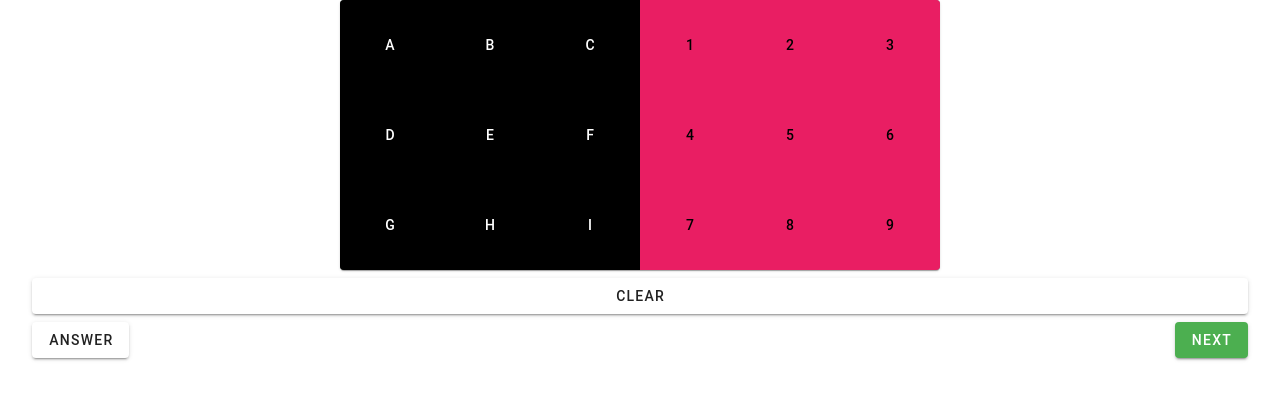
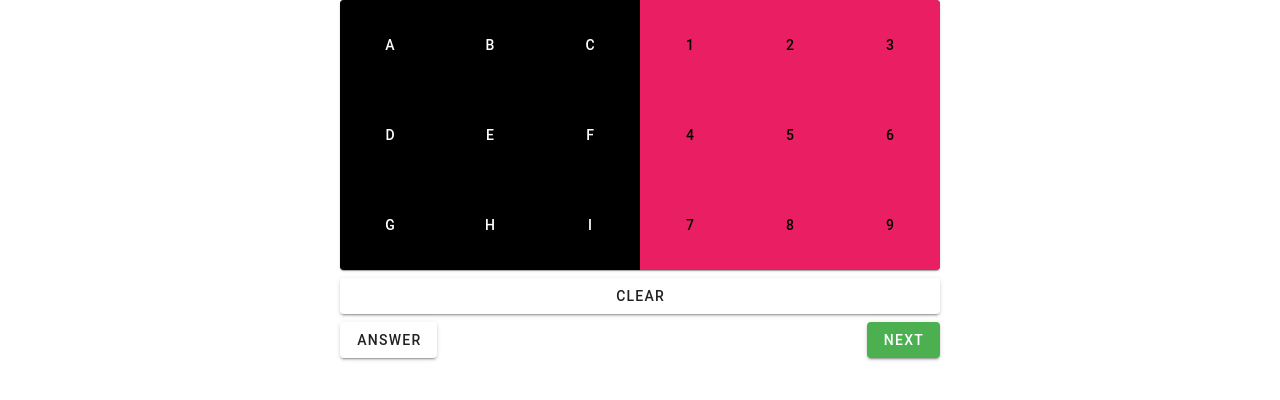
Before and after one commit to tanin-t/ez-games, a Nuxt app in the folder frontend/: page /matching in a window 1280 px wide. Shown: the top 400 px of the page. Built offline with nearby package versions, Linux system fonts and the light colour scheme.

Commit message:
grid matchin game

```diff
--- a/frontend/pages/matching.vue
+++ b/frontend/pages/matching.vue
@@ -1,7 +1,7 @@
 <template>
     <v-app>
       <v-main>
-        <div class="container">
+        <div class="container mx-auto" style="width: 600px;">
         <v-card class="mx-auto" max-width="600" max-height="270">
           <v-img
             class="text-white mx-0"
@@ -29,7 +29,6 @@
                     style="height: 90px; width: 100px"
                     :src="i.url"
                   >
-
 
                   <div
                     v-if="i.status == 'clear'"
@@ -68,10 +67,10 @@
             </v-row>
           </v-img>
         </v-card>
-        <div class="my-2 mx-8">
+        <div class="my-2">
           <v-btn block @click="clear()">clear</v-btn>
         </div>
-        <div class="d-flex justify-space-between my-2 mx-8">
+        <div class="d-flex justify-space-between my-2">
           <v-btn @click="answer()">answer</v-btn>
           <v-btn color="success" @click="next()">Next</v-btn>
         </div>
```
